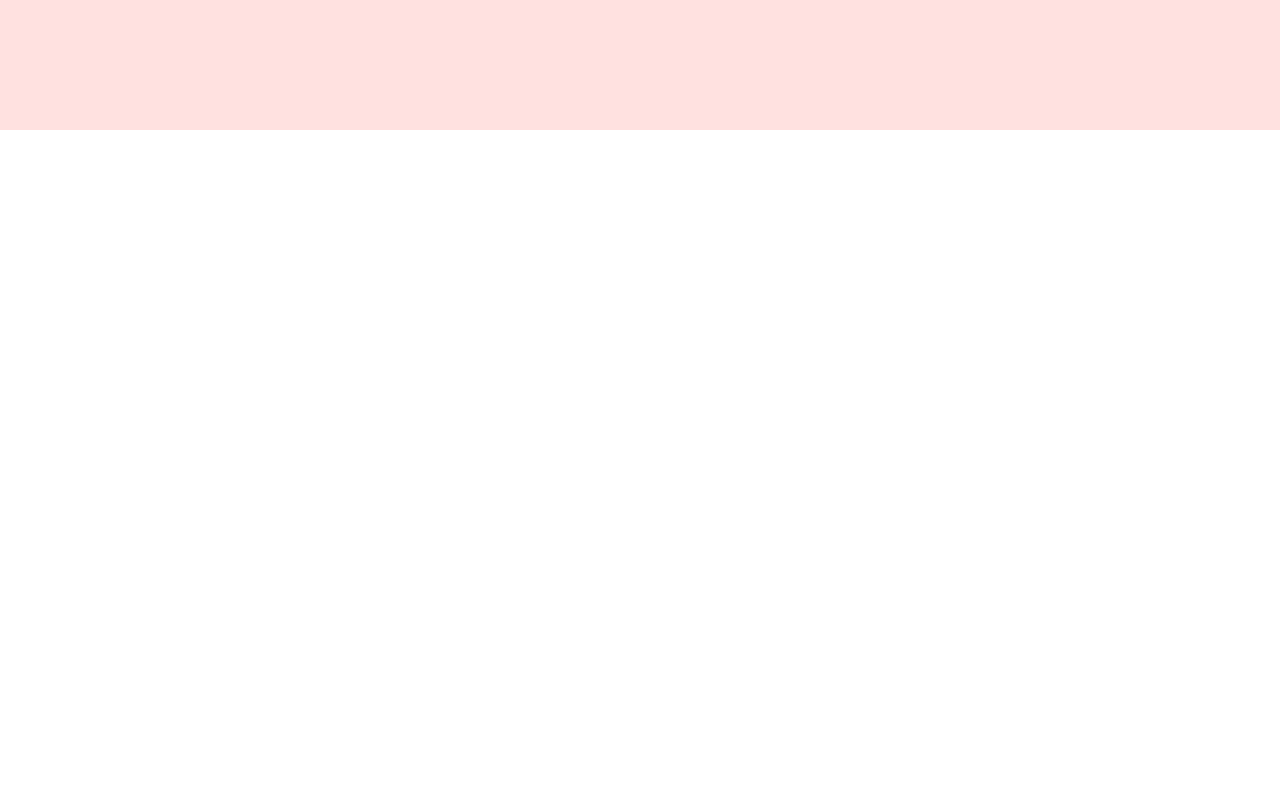
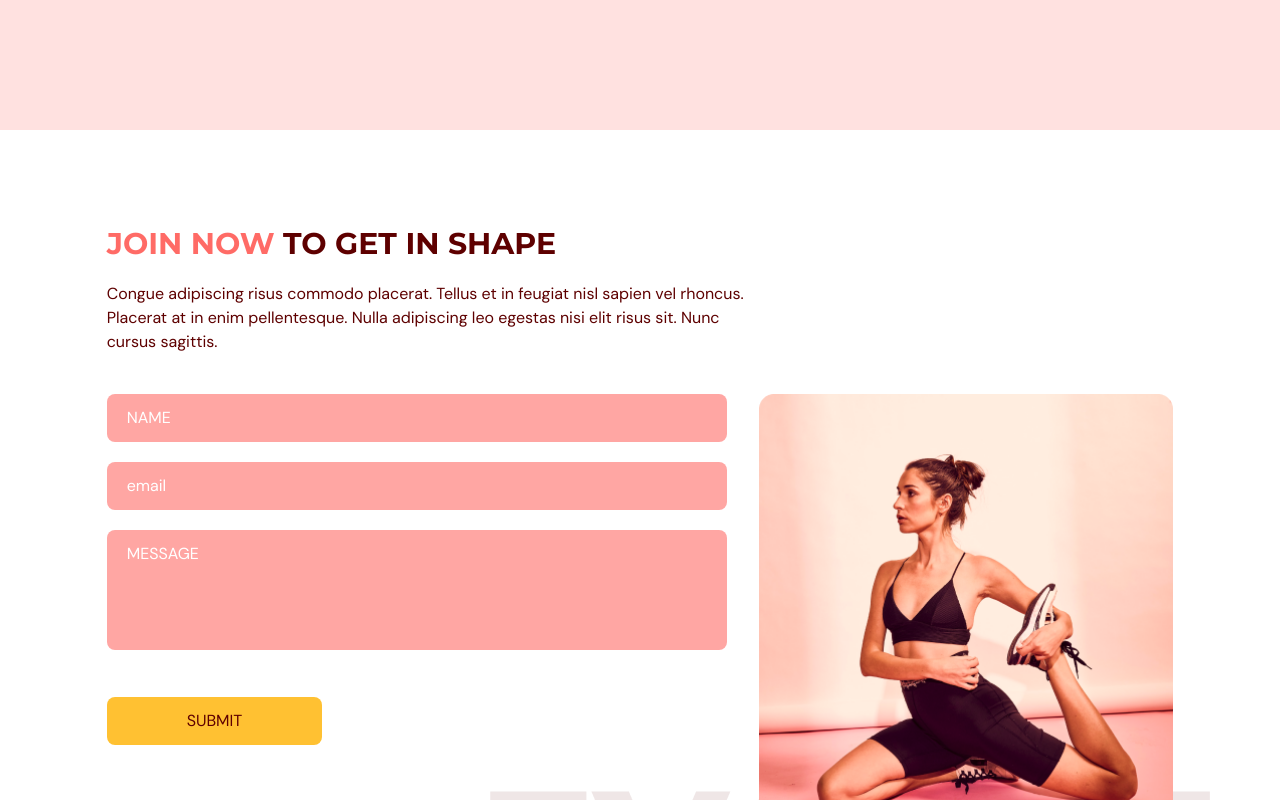
Before and after one commit to Dead0utside/react-website, a React (Vite) app: page / in a window 1280 px wide. Shown: the part 2860-3660 px from the top of the page. Before the commit the page ends 2990 px from the top, so only its background shows below. Built offline with nearby package versions, Linux system fonts and the light colour scheme.

Commit message:
create Contact Us section

```diff
--- a/src/App.tsx
+++ b/src/App.tsx
@@ -3,6 +3,7 @@
 import Home from "@/scenes/home";
 import Benefits from "@/scenes/benefits";
 import OurClasses from "@/scenes/ourClasses";
+import ContactUs from "@/scenes/contactUs";
 import { SelectedPage } from "@/shared/types";
 
 function App() {
@@ -35,6 +36,7 @@
 			<Home setSelectedPage={setSelectedPage} />
 			<Benefits setSelectedPage={setSelectedPage} />
 			<OurClasses setSelectedPage={setSelectedPage} />
+			<ContactUs setSelectedPage={setSelectedPage} />
 		</div>
 	);
 }
--- /dev/null
+++ b/src/scenes/contactUs/index.tsx
@@ -0,0 +1,166 @@
+import { SelectedPage } from "@/shared/types";
+import { motion } from "framer-motion";
+import { useForm } from "react-hook-form";
+import ContactUsPageGraphic from "@/assets/ContactUsPageGraphic.png";
+import HText from "@/shared/HText";
+
+type Props = {
+	setSelectedPage: (value: SelectedPage) => void;
+};
+
+const ContactUs = ({ setSelectedPage }: Props) => {
+	const inputStyles = ` mb-5 w-full rounded-lg bg-primary-300 px-5 py-3 placeholder-white`;
+
+	const {
+		register,
+		trigger,
+		formState: { errors },
+	} = useForm();
+
+	const onSubmit = async (e: any) => {
+		const isValid = await trigger();
+
+		if (!isValid) {
+			e.preventDefault();
+		}
+	};
+
+	return (
+		<section id="conactus" className="mx-auto w-5/6 pb-32 pt-24">
+			<motion.div
+				onViewportEnter={() => setSelectedPage(SelectedPage.ConactUs)}
+			>
+				{/* HEADER */}
+				<motion.div
+					className="md:w-3/5"
+					initial="hidden"
+					whileInView="visible"
+					viewport={{ once: true, amount: 0.5 }}
+					transition={{ duration: 0.5 }}
+					variants={{
+						hidden: { opacity: 0, x: -50 },
+						visible: { opacity: 1, x: 0 },
+					}}
+				>
+					<HText>
+						<span className="text-primary-500">JOIN NOW</span> TO
+						GET IN SHAPE
+					</HText>
+					<p className="my-5">
+						Congue adipiscing risus commodo placerat. Tellus et in
+						feugiat nisl sapien vel rhoncus. Placerat at in enim
+						pellentesque. Nulla adipiscing leo egestas nisi elit
+						risus sit. Nunc cursus sagittis.
+					</p>
+				</motion.div>
+
+				{/* FORM AND IMAGE */}
+				<div className="mt-10 justify-between gap-8 md:flex">
+					<motion.div
+						className="mt-10 basis-3/5 md:mt-0"
+						initial="hidden"
+						whileInView="visible"
+						viewport={{ once: true, amount: 0.5 }}
+						transition={{ duration: 0.5 }}
+						variants={{
+							hidden: { opacity: 0, y: 50 },
+							visible: { opacity: 1, y: 0 },
+						}}
+					>
+						<form
+							target="_blank"
+							onSubmit={onSubmit}
+							method="POST"
+							action="https://formsubmit.co/volodya1234321@gmail.com" // TODO write email here
+						>
+							<input
+								className={inputStyles}
+								type="text"
+								placeholder="NAME"
+								{...register("name", {
+									required: true,
+									maxLength: 100,
+								})}
+							/>
+							{errors.name && (
+								<p className="mt-1 text-primary-500">
+									{errors.name.type === "required" &&
+										"This field is required."}
+									{errors.name.type === "maxLength" &&
+										"Max length is 100 characters."}
+								</p>
+							)}
+
+							<input
+								className={inputStyles}
+								type="text"
+								placeholder="email"
+								{...register("email", {
+									required: true,
+									pattern:
+										/^[A-Z0-9._%+-]+@[A-Z0-9.-]+\.[A-Z]{2,}$/i,
+								})}
+							/>
+							{errors.email && (
+								<p className="mt-1 text-primary-500">
+									{errors.email.type === "required" &&
+										"This field is required."}
+									{errors.email.type === "pattern" &&
+										"Invalid email address."}
+								</p>
+							)}
+
+							<textarea
+								className={`${inputStyles} resize-none`}
+								rows={4}
+								cols={50}
+								placeholder="MESSAGE"
+								{...register("message", {
+									required: true,
+									maxLength: 2000,
+								})}
+							/>
+							{errors.message && (
+								<p className="mt-1 text-primary-500">
+									{errors.message.type === "required" &&
+										"This field is required."}
+									{errors.message.type === "maxLength" &&
+										"Max length is 2000 characters."}
+								</p>
+							)}
+
+							<button
+								type="submit"
+								className="mt-5 rounded-lg bg-secondary-500 px-20 py-3 transition duration-500 hover:text-white"
+							>
+								SUBMIT
+							</button>
+						</form>
+					</motion.div>
+
+					<motion.div
+						className="relative mt-16 basis-2/5 md:mt-0"
+						initial="hidden"
+						whileInView="visible"
+						viewport={{ once: true, amount: 0.5 }}
+						transition={{ delay: 0.2, duration: 0.5 }}
+						variants={{
+							hidden: { opacity: 0, y: 50 },
+							visible: { opacity: 1, y: 0 },
+						}}
+					>
+						<div className="w-full before:absolute before:-bottom-20 before:-right-10 before:z-[-1] md:before:content-evolvetext">
+							<img
+								className="w-full"
+								src={ContactUsPageGraphic}
+								alt="contact-us-page-graphic"
+							/>
+						</div>
+					</motion.div>
+				</div>
+			</motion.div>
+		</section>
+	);
+};
+
+export default ContactUs;
```
